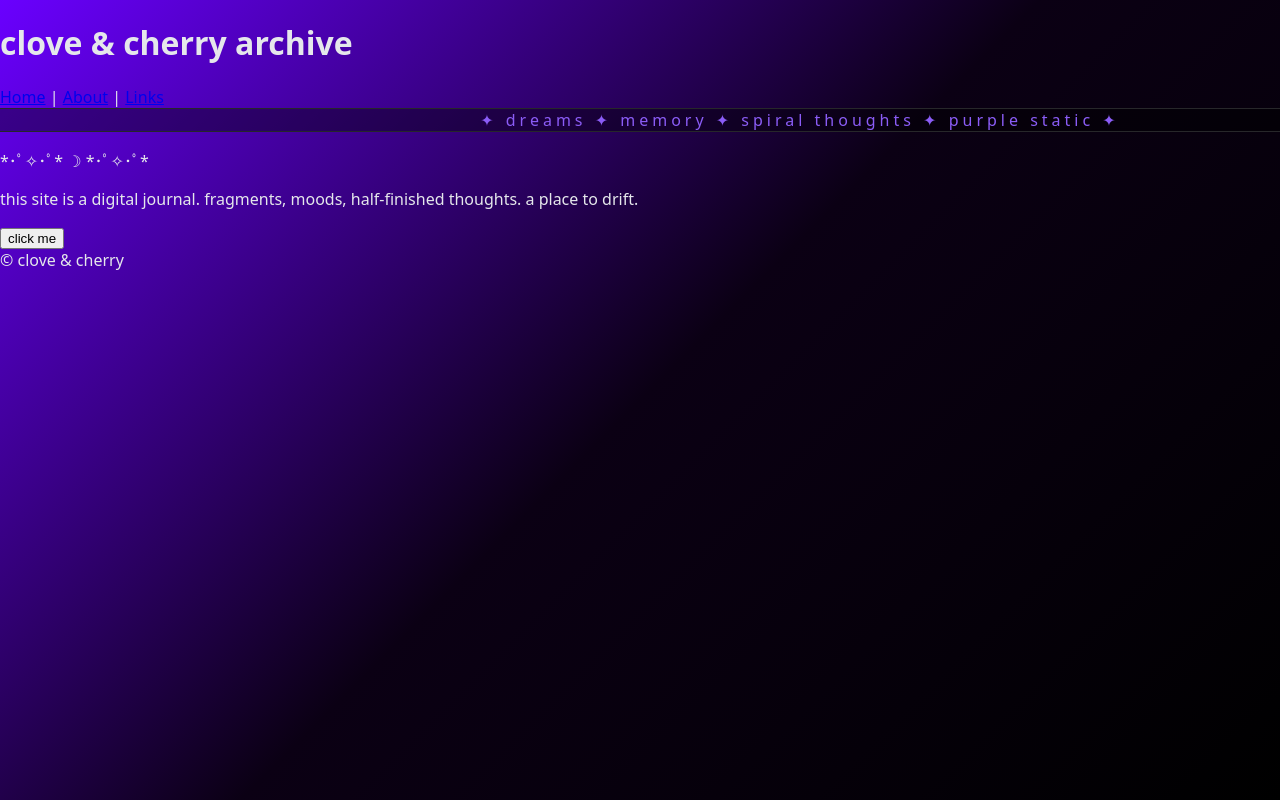
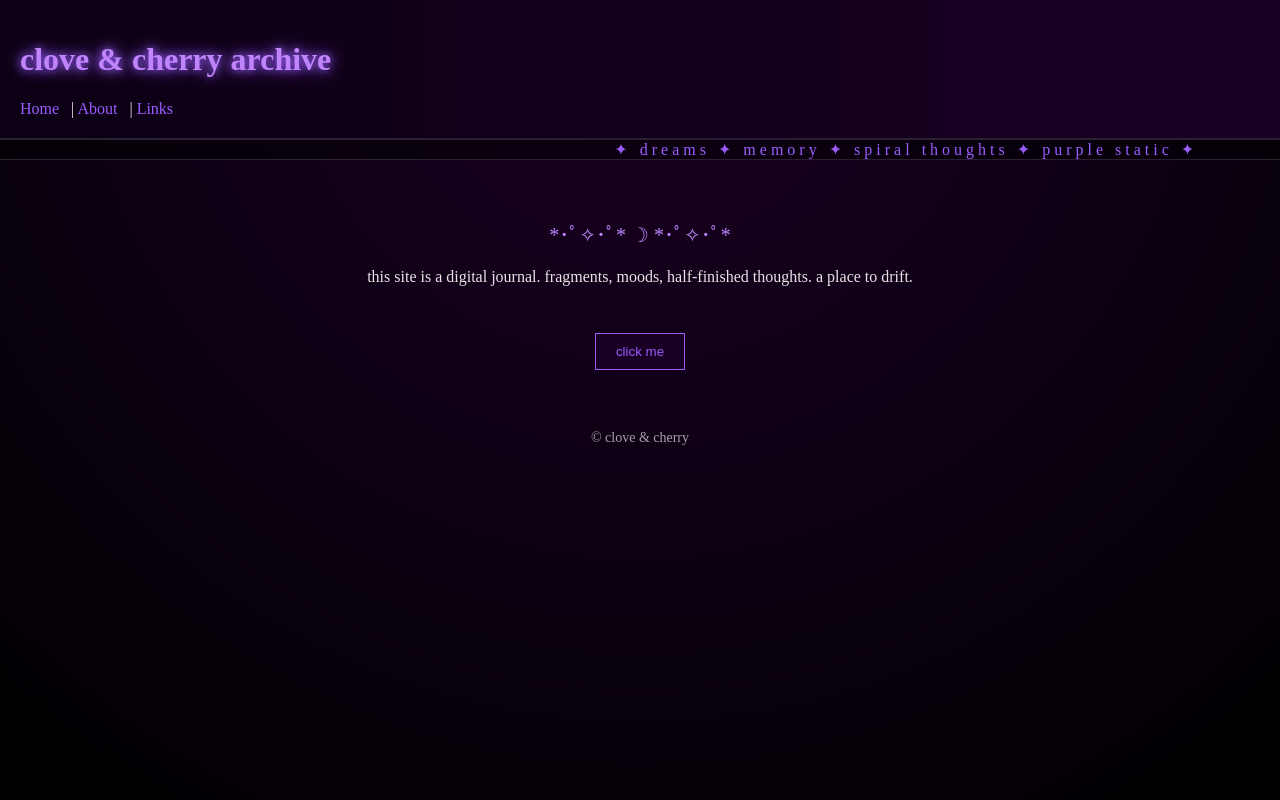
Before and after one commit to ribhyaxx/wonderweb, a plain HTML site: page index.html in a window 1280 px wide. Drawn offline with Linux system fonts and the light colour scheme.

Commit message:
Update style.css

```diff
--- a/style.css
+++ b/style.css
@@ -1,35 +1,58 @@
 :root {
-  --bg-main: #0b0014;
-  --bg-secondary: #131320;
-  --purple: #8b5cf6;
-  --text-main: #e5e7eb;
-  --border-dark: #27272a;
+  --bg-main: #050008;
+  --bg-soft: #120016;
+  --purple: #9b5cff;
+  --purple-glow: #c084fc;
+  --text-main: #e5e5e5;
+  --border: #2a1f33;
+}
+
+/* base */
+* {
+  box-sizing: border-box;
+  transition: all 0.25s ease;
 }
 
 body {
   margin: 0;
-  font-family: system-ui, -apple-system, BlinkMacSystemFont, sans-serif;
-  background: linear-gradient(135deg, #6a00ff, #0b0014, #000000);
-  background-attachment: fixed;
+  font-family: "Times New Roman", serif;
+  background: radial-gradient(circle at top, #1a0025, #000000);
   color: var(--text-main);
+  min-height: 100vh;
 }
 
+/* header */
+header {
+  padding: 20px;
+  background: linear-gradient(90deg, #0b0014, #1a0025);
+  border-bottom: 1px solid var(--border);
+}
+
+nav a {
+  color: var(--purple);
+  text-decoration: none;
+  margin-right: 8px;
+}
+
+nav a:hover {
+  text-shadow: 0 0 6px var(--purple);
+}
+
+/* walking text */
 .walking-text {
   width: 100%;
   overflow: hidden;
   white-space: nowrap;
-  position: relative;
-  border-top: 1px solid var(--border-dark);
-  border-bottom: 1px solid var(--border-dark);
-  background: rgba(0,0,0,0.4);
+  border-top: 1px solid var(--border);
+  border-bottom: 1px solid var(--border);
+  background: rgba(0,0,0,0.5);
 }
 
 .walking-text span {
   display: inline-block;
   padding-left: 100%;
-  font-size: 16px;
+  animation: walk 14s linear infinite;
   letter-spacing: 4px;
-  animation: walk 12s linear infinite;
   color: var(--purple);
 }
 
@@ -37,4 +60,58 @@ body {
   from { transform: translateX(0); }
   to { transform: translateX(-100%); }
 }
-4
+
+/* content */
+.content {
+  padding: 40px;
+  max-width: 700px;
+  margin: auto;
+  text-align: center;
+}
+
+.sigil {
+  font-size: 20px;
+  margin: 20px 0;
+  color: var(--purple-glow);
+}
+
+/* glow text */
+.glow {
+  color: var(--purple-glow);
+  text-shadow:
+    0 0 8px var(--purple),
+    0 0 18px var(--purple);
+}
+
+/* button */
+.glow-btn {
+  margin-top: 30px;
+  padding: 10px 20px;
+  background: #1a0025;
+  border: 1px solid var(--purple);
+  color: var(--purple);
+  cursor: pointer;
+}
+
+.glow-btn:hover {
+  box-shadow: 0 0 15px var(--purple);
+}
+
+/* footer */
+footer {
+  padding: 20px;
+  text-align: center;
+  font-size: 14px;
+  opacity: 0.7;
+}
+
+/* subtle float */
+.content p {
+  animation: float 6s ease-in-out infinite;
+}
+
+@keyframes float {
+  0% { transform: translateY(0); }
+  50% { transform: translateY(-6px); }
+  100% { transform: translateY(0); }
+}
```
